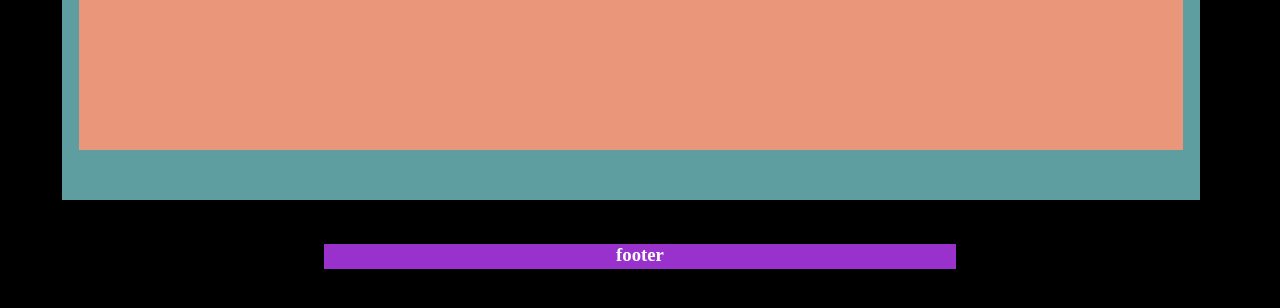
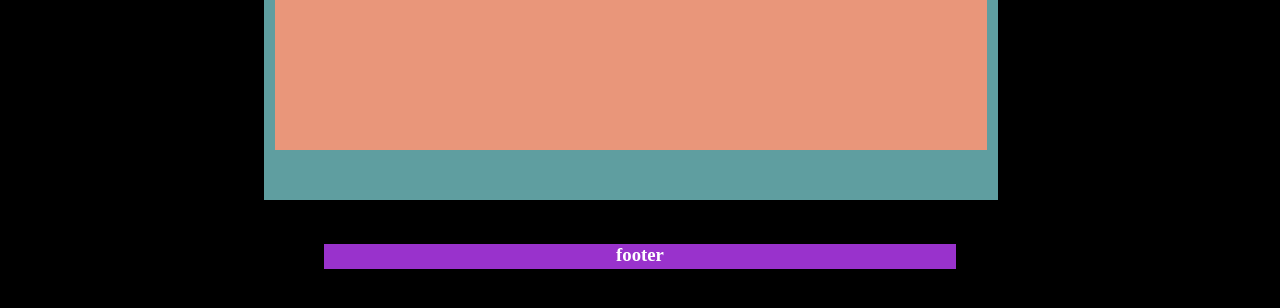
Before and after one commit to zaagagon/examples_bootstrap, a PHP site: page /html/html8.html in a window 1280 px wide. Shown: the part 121-429 px from the top of the page. Run offline with PHP 8.4, Linux system fonts and the light colour scheme.

Commit message:
article css

```diff
--- a/src/html/html8.css
+++ b/src/html/html8.css
@@ -21,9 +21,10 @@ article {
     display: inline-block;
     margin: auto;
 
+
+    margin-bottom: 20px;
     margin-right: 18px;
-    margin-bottom: 20px;
-    width: 90%;
+    width: 58%;
     height: 200px;
     background: cadetblue;
 
```
